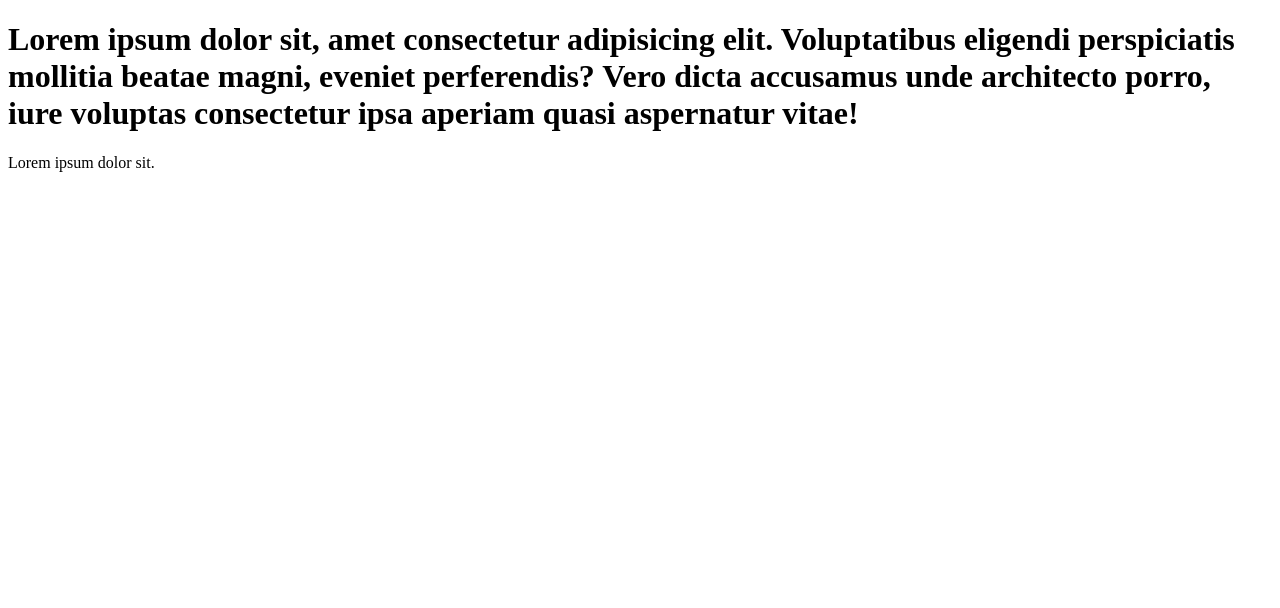
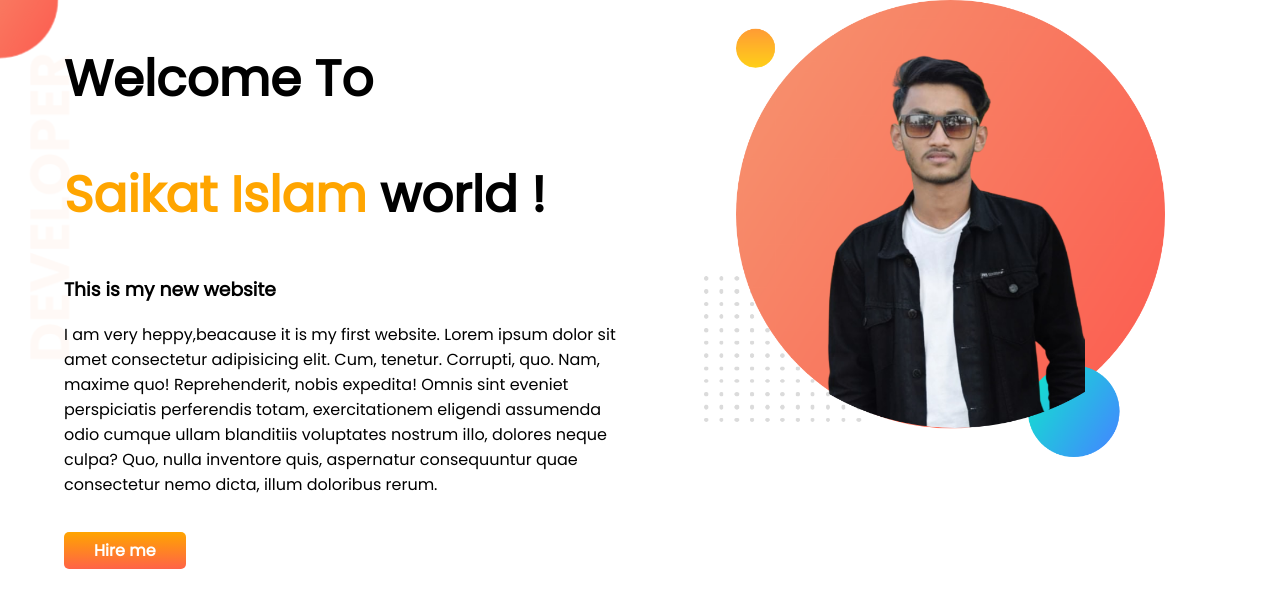
Before and after one commit to Saikat-islam1/developer-portfolio, a plain HTML site: page index.html in a window 1280 px wide. Drawn offline with Linux system fonts and the light colour scheme.

Commit message:
shajalaj

```diff
--- a/index.html
+++ b/index.html
@@ -4,11 +4,32 @@
     <meta charset="UTF-8">
     <meta http-equiv="X-UA-Compatible" content="IE=edge">
     <meta name="viewport" content="width=+, initial-scale=1.0">
+    <link rel="preconnect" href="https://fonts.googleapis.com">
+    <link rel="preconnect" href="https://fonts.gstatic.com" crossorigin>
+    <link href="https://fonts.googleapis.com/css2?family=Poppins&display=swap" rel="stylesheet">
     <link rel="stylesheet" href="style.css">
-    <title>this is my protfolio</title>
+    <title>saikat protfolio</title>
 </head>
 <body>
-    <h1>Lorem ipsum dolor sit, amet consectetur adipisicing elit. Voluptatibus eligendi perspiciatis mollitia beatae magni, eveniet perferendis? Vero dicta accusamus unde architecto porro, iure voluptas consectetur ipsa aperiam quasi aspernatur vitae!</h1>
-    <p>Lorem ipsum dolor sit.</p>
+   <section class="top-banner">
+    <div class="half-width">
+        <h1>Welcome To</h1>
+        <h1> <span  class="orange">Saikat Islam</span> world !</h1>
+        <h3>This is my new website</h3>
+        <p>I am very heppy,beacause it is my first website.
+            Lorem ipsum dolor sit amet consectetur adipisicing elit. Cum, tenetur.
+             Corrupti, quo. Nam, maxime quo! Reprehenderit, nobis expedita!
+              Omnis sint eveniet perspiciatis perferendis totam,
+               exercitationem eligendi assumenda odio cumque ullam blanditiis voluptates nostrum illo,
+                dolores neque culpa? Quo, nulla inventore quis,
+                aspernatur consequuntur quae consectetur nemo dicta, illum doloribus rerum.
+        </p> <br>
+        <a class="link-button" href="https://saikat-islam1.github.io/my-second-repo/">Hire me </a>
+    </div>
+    <div class="half-width">
+        <img src="images/my-bg.png" alt="">
+    </div>
+   </section>
+
 </body>
 </html>
--- a/style.css
+++ b/style.css
@@ -0,0 +1,32 @@
+body{
+    font-family: 'Poppins', sans-serif;
+    margin: 0;
+}
+h1{
+    font-size: 50px;
+}
+.orange{
+    color: orange;
+}
+section{
+    display: flex;
+}
+.half-width{
+    width: 50%;
+    padding-left: 5%;
+}
+.half-width img{
+    width: 80%;
+}
+.link-button{
+    text-decoration: none;
+    background-image: linear-gradient(orange, tomato);
+    padding: 7px 30px;
+    color: white;
+    font-weight: 700;
+    border-radius: 5px;
+}
+.top-banner{
+    background-image: url(images/top-banner.png);
+    background-repeat: no-repeat;
+}
```
Also changed, not shown: images/dream-bg.png (added), images/exp-bg.png (added), images/jhankar.png (added), images/jhankar2.png (added), images/my-bg.png (added), images/my-bg2.png (added), images/top-banner.png (added), showOff/images/dream-bg.png (added), showOff/images/exp-bg.png (added), showOff/images/jhankar.png (added), showOff/images/jhankar2.png (added), showOff/images/my-bg.png (added), showOff/images/my-bg2.png (added), showOff/images/top-banner.png (added), 4 other files.
